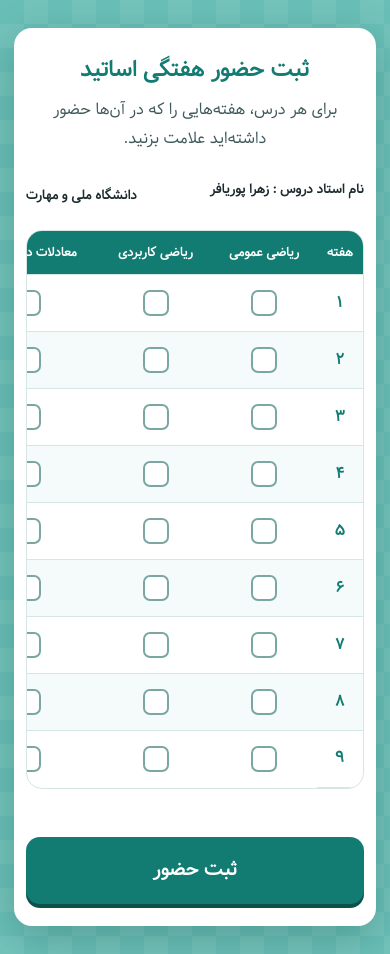
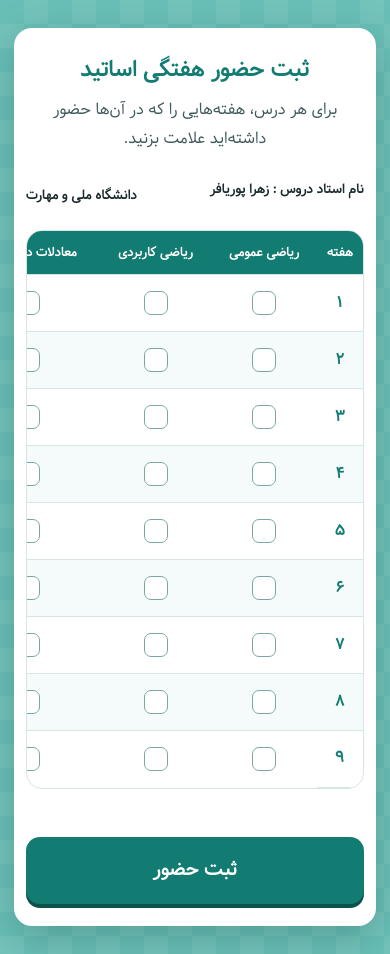
Before and after one commit to MANIZARGAR/sabt_hozoor, a plain HTML site: page index.html in a window 390 px wide. Drawn offline with Linux system fonts and the light colour scheme.

Commit message:
Update index.html

```diff
--- a/index.html
+++ b/index.html
@@ -122,7 +122,6 @@ tbody th { font-weight: 700; color: var(--teal-dark); }
   cursor: pointer;
   border-radius: 10px;
 }
-.check:hover { background: #e1f4f1; }
 
 .check input {
   appearance: none;
@@ -133,7 +132,7 @@ tbody th { font-weight: 700; color: var(--teal-dark); }
   display: grid;
   place-content: center;
   background: #fff;
-  border: 2px solid #7aa7a2;
+  border: 1px solid #7aa7a2;
   border-radius: 7px;
   cursor: pointer;
   transition: background .15s, border-color .15s;
@@ -236,7 +235,7 @@ tbody th { font-weight: 700; color: var(--teal-dark); }
   h1 { font-size: 1.4rem; }
   .birthday h1 { font-size: 1.7rem; }
   thead th { font-size: .8rem; padding: 10px 4px; }
-  .check input { width: 26px; height: 26px; }
+  .check input { width: 24px; height: 24px; }
 }
 
   </style>
```
